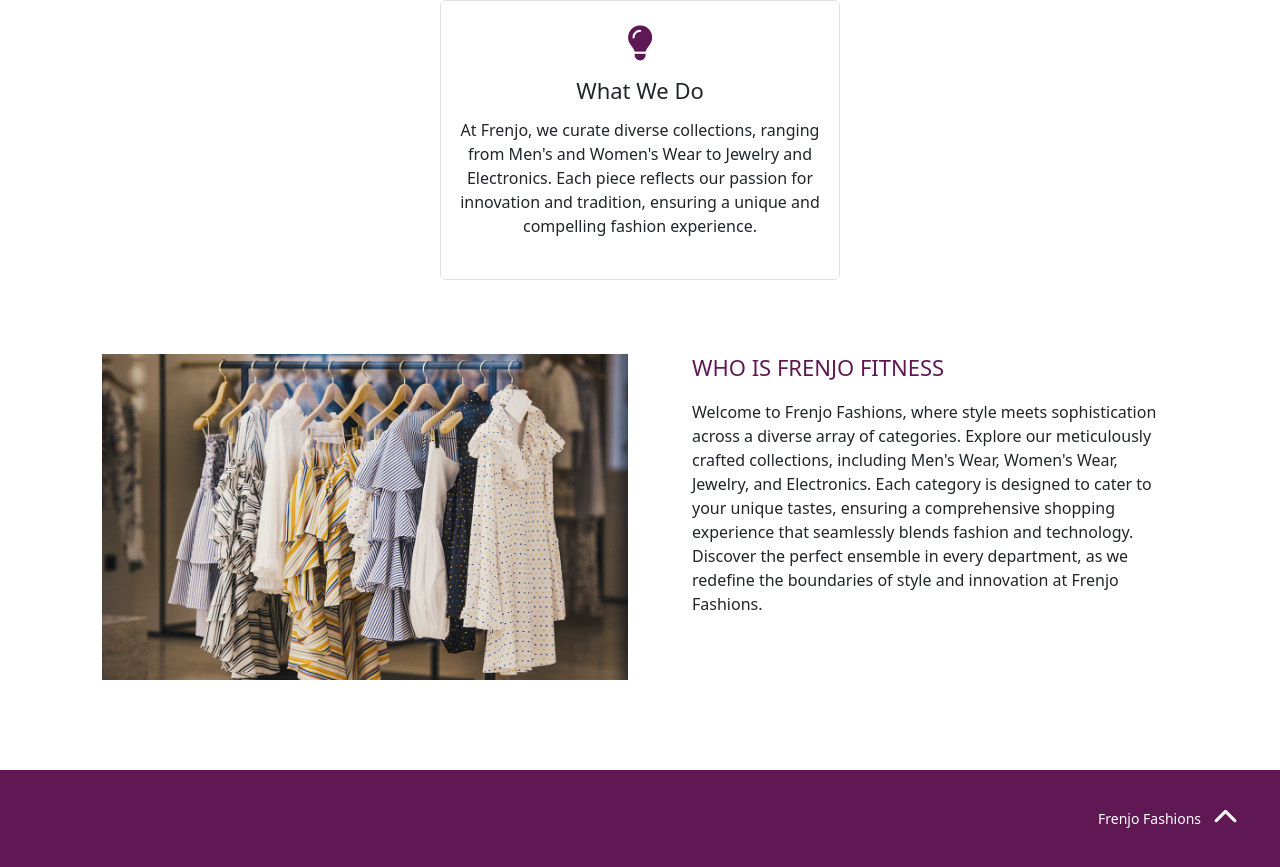
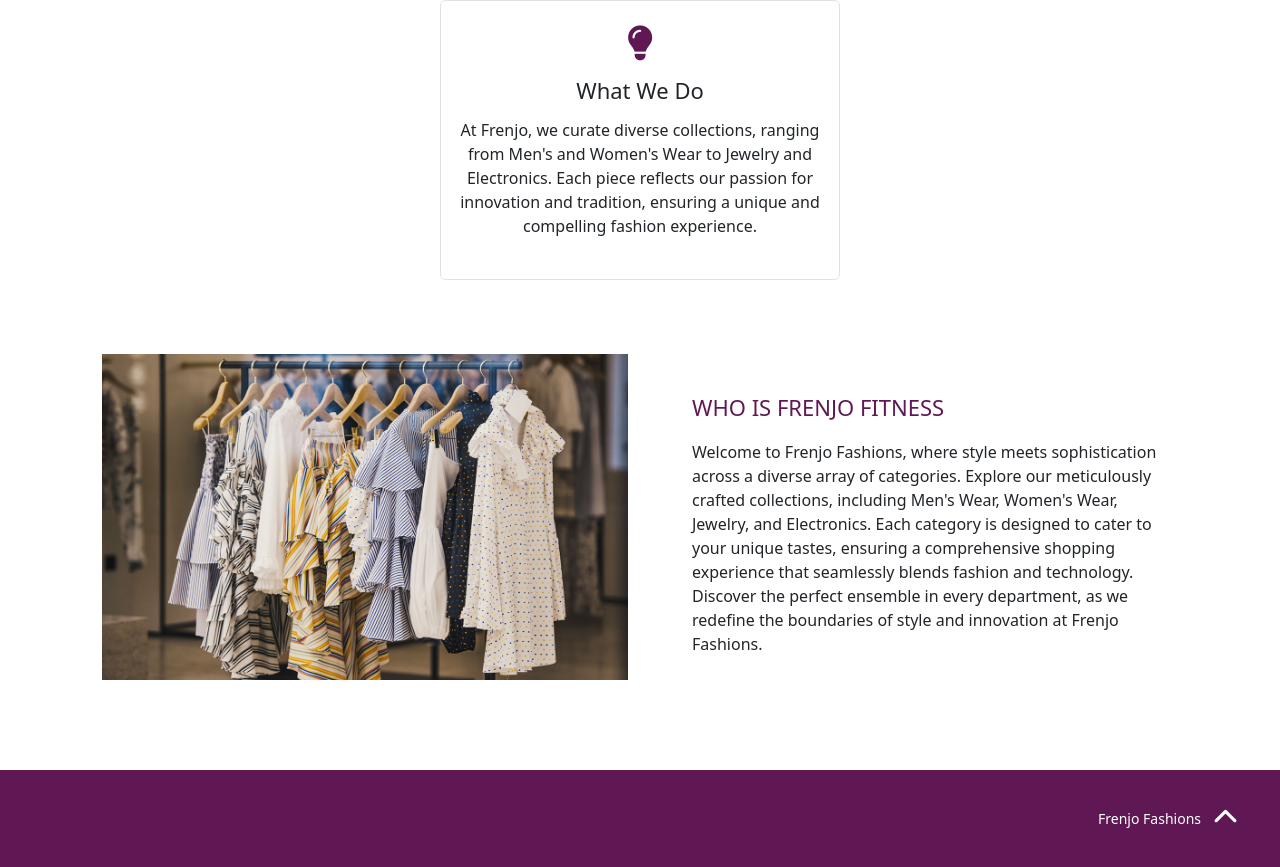
Before and after one commit to Brendafrenjo/e-commerce-app, a React (Create React App) app: page /about in a window 1280 px wide. Shown: the part 571-1438 px from the top of the page. Built offline with nearby package versions, Linux system fonts and the light colour scheme.

Commit message:
Update About.css

```diff
--- a/src/About.css
+++ b/src/About.css
@@ -45,6 +45,10 @@
   .About {
     padding: 40px;
   }
+
+   .About .who-we-are {
+    margin-top: 40px;
+   }
 }
 
 @media (max-width: 950px) {
```
